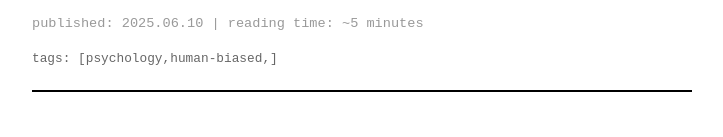
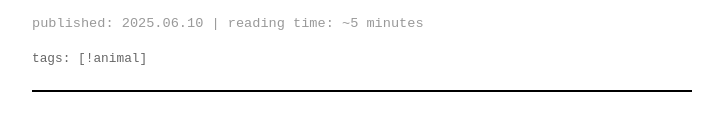
Before and after one commit to abhishek-kumawat-1/abhishek-kumawat-1.github.io, a plain HTML site: page blog1.html in a window 1280 px wide. Shown: the part 224-361 px from the top of the page, without its empty margins (278-1001 px from the left). Drawn offline with Linux system fonts and the light colour scheme.

Commit message:
Update blog1.html

```diff
--- a/blog1.html
+++ b/blog1.html
@@ -170,7 +170,7 @@
                 published: 2025.06.10 | reading time: ~5 minutes
             </div>
             <div class="article-tags">
-                tags: [psychology,human-biased,]
+                tags: [!animal]
             </div>
         </header>
 
```
